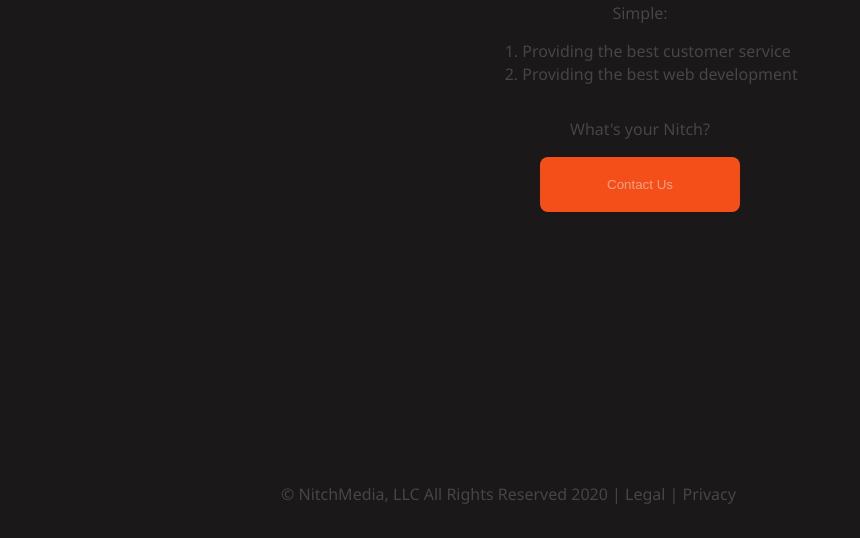
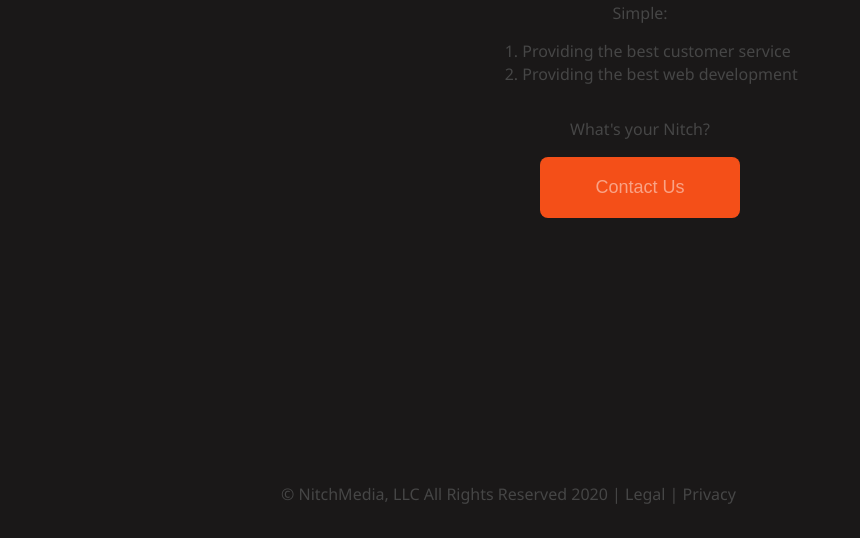
Before and after one commit to Jimbomoso/nitch.Media, a Gatsby site: page /about in a window 1280 px wide. Shown: the part 262-800 px from the top of the page, without its empty margins (0-860 px from the left). Built offline with nearby package versions, Linux system fonts and the light colour scheme; Gatsby itself is replaced by a stand-in of ours.

Commit message:
Increases font size of contact us button on about page

```diff
--- a/src/styles/about.scss
+++ b/src/styles/about.scss
@@ -18,6 +18,10 @@
     text-align: left;
 }
 
+button {
+    font-size: 18px;
+}
+
 // @media(max-width: 768px) {
 //     .container {
 //         width: 100%;
```
